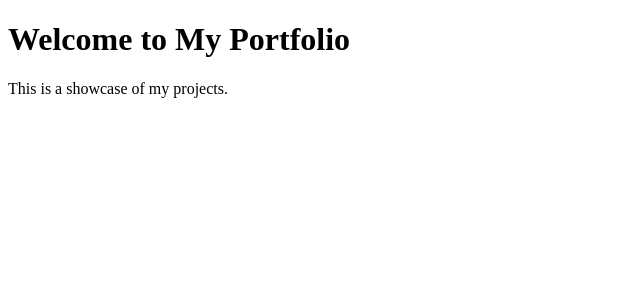
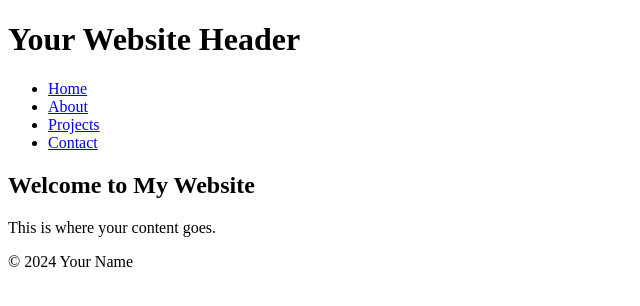
Before and after one commit to ajbrewerlaw1/ajbrewerlaw.github.io, a plain HTML site: page index.html in a window 1280 px wide. Shown: the whole page, without its empty margins (0-640 px from the left). Drawn offline with Linux system fonts and the light colour scheme.

Commit message:
Update index.html

```diff
--- a/index.html
+++ b/index.html
@@ -3,11 +3,27 @@
 <head>
     <meta charset="UTF-8">
     <meta name="viewport" content="width=device-width, initial-scale=1.0">
-    <title>Your Portfolio</title>
-    <link rel="stylesheet" href="styles.css">
+    <title>Your Website Title</title>
+    <link rel="stylesheet" href="styles.css"> <!-- Link to your CSS file -->
 </head>
 <body>
-    <h1>Welcome to My Portfolio</h1>
-    <p>This is a showcase of my projects.</p>
+    <header>
+        <h1>Your Website Header</h1>
+        <nav>
+            <ul>
+                <li><a href="#home">Home</a></li>
+                <li><a href="#about">About</a></li>
+                <li><a href="#projects">Projects</a></li>
+                <li><a href="#contact">Contact</a></li>
+            </ul>
+        </nav>
+    </header>
+    <main>
+        <h2>Welcome to My Website</h2>
+        <p>This is where your content goes.</p>
+    </main>
+    <footer>
+        <p>&copy; 2024 Your Name</p>
+    </footer>
 </body>
 </html>
```
